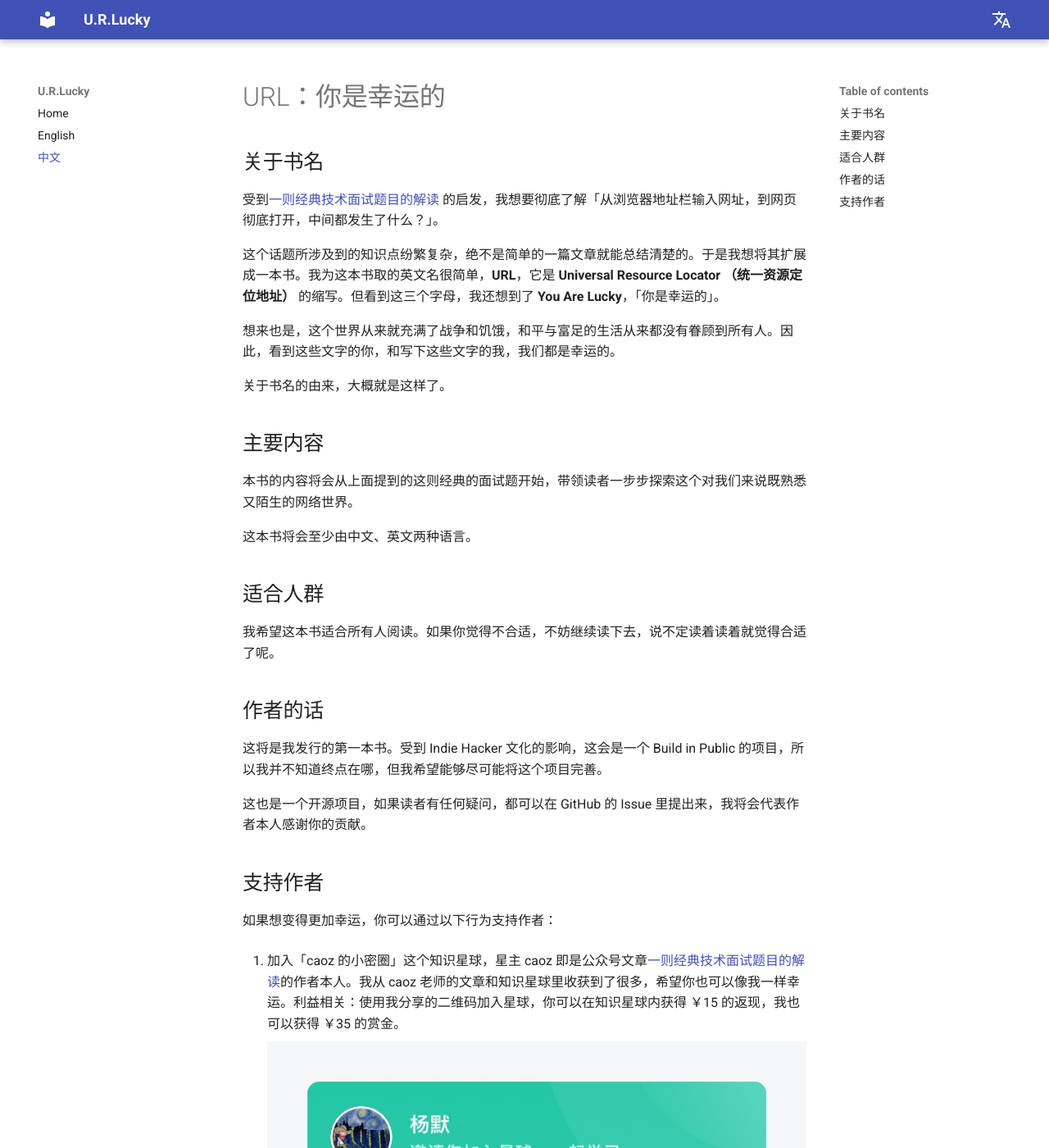
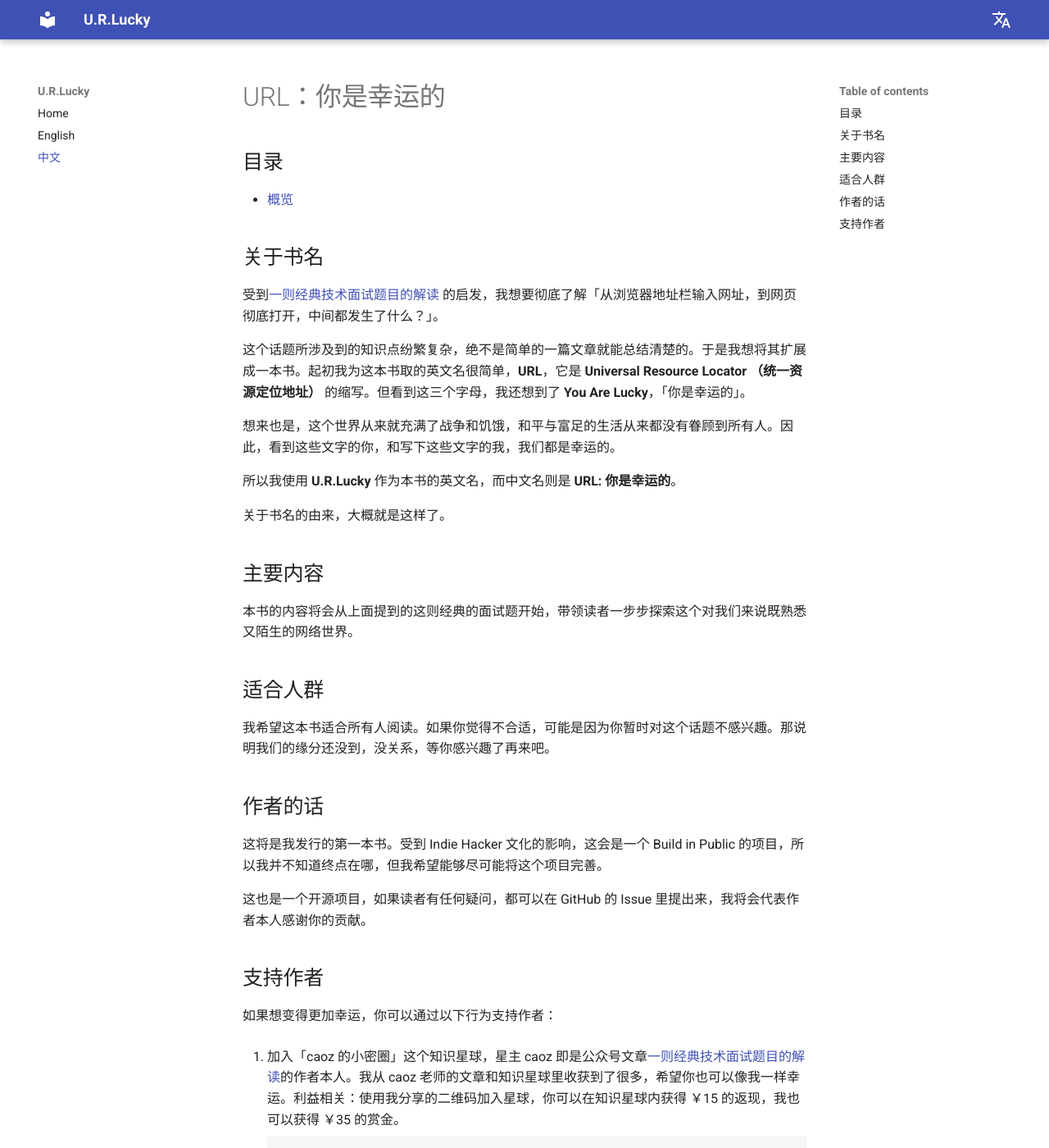
Before and after one commit to keepwow/URL, an MkDocs documentation site: the page built from docs/zh/index.md, in a window 1280 px wide and 1400 px high. Shown: the whole window at 82% size. Built offline with MkDocs 1.6.1 and Material for MkDocs 9.7.7, drawn with Linux system fonts in a browser that asks for light colours; plug-ins that fetch from the network failed and are left out; comment, search, counter and statistics services are not loaded.

Commit message:
Update zh/index.md and add zh/overview.md

```diff
--- a/docs/zh/index.md
+++ b/docs/zh/index.md
@@ -1,12 +1,19 @@
 # URL：你是幸运的
+
+## 目录
+
+- [概览](overview.md)
+
 
 ## 关于书名
 
 受到[一则经典技术面试题目的解读](http://mp.weixin.qq.com/s?__biz=MzI0MjA1Mjg2Ng==&amp;mid=209679438&amp;idx=1&amp;sn=d68c1512ad23f6e164f69bd351a18c62&amp;) 的启发，我想要彻底了解「从浏览器地址栏输入网址，到网页彻底打开，中间都发生了什么？」。
 
-这个话题所涉及到的知识点纷繁复杂，绝不是简单的一篇文章就能总结清楚的。于是我想将其扩展成一本书。我为这本书取的英文名很简单，**URL**，它是 **Universal Resource Locator （统一资源定位地址）** 的缩写。但看到这三个字母，我还想到了 **You Are Lucky**，「你是幸运的」。
+这个话题所涉及到的知识点纷繁复杂，绝不是简单的一篇文章就能总结清楚的。于是我想将其扩展成一本书。起初我为这本书取的英文名很简单，**URL**，它是 **Universal Resource Locator （统一资源定位地址）** 的缩写。但看到这三个字母，我还想到了 **You Are Lucky**，「你是幸运的」。
 
 想来也是，这个世界从来就充满了战争和饥饿，和平与富足的生活从来都没有眷顾到所有人。因此，看到这些文字的你，和写下这些文字的我，我们都是幸运的。
+
+所以我使用 **U.R.Lucky** 作为本书的英文名，而中文名则是 **URL: 你是幸运的**。
 
 关于书名的由来，大概就是这样了。
 
@@ -14,11 +21,9 @@
 
 本书的内容将会从上面提到的这则经典的面试题开始，带领读者一步步探索这个对我们来说既熟悉又陌生的网络世界。
 
-这本书将会至少由中文、英文两种语言。
-
 ## 适合人群
 
-我希望这本书适合所有人阅读。如果你觉得不合适，不妨继续读下去，说不定读着读着就觉得合适了呢。
+我希望这本书适合所有人阅读。如果你觉得不合适，可能是因为你暂时对这个话题不感兴趣。那说明我们的缘分还没到，没关系，等你感兴趣了再来吧。
 
 ## 作者的话
 
```
Also changed, not shown: docs/zh/overview.md (added, +59 -0 lines).
